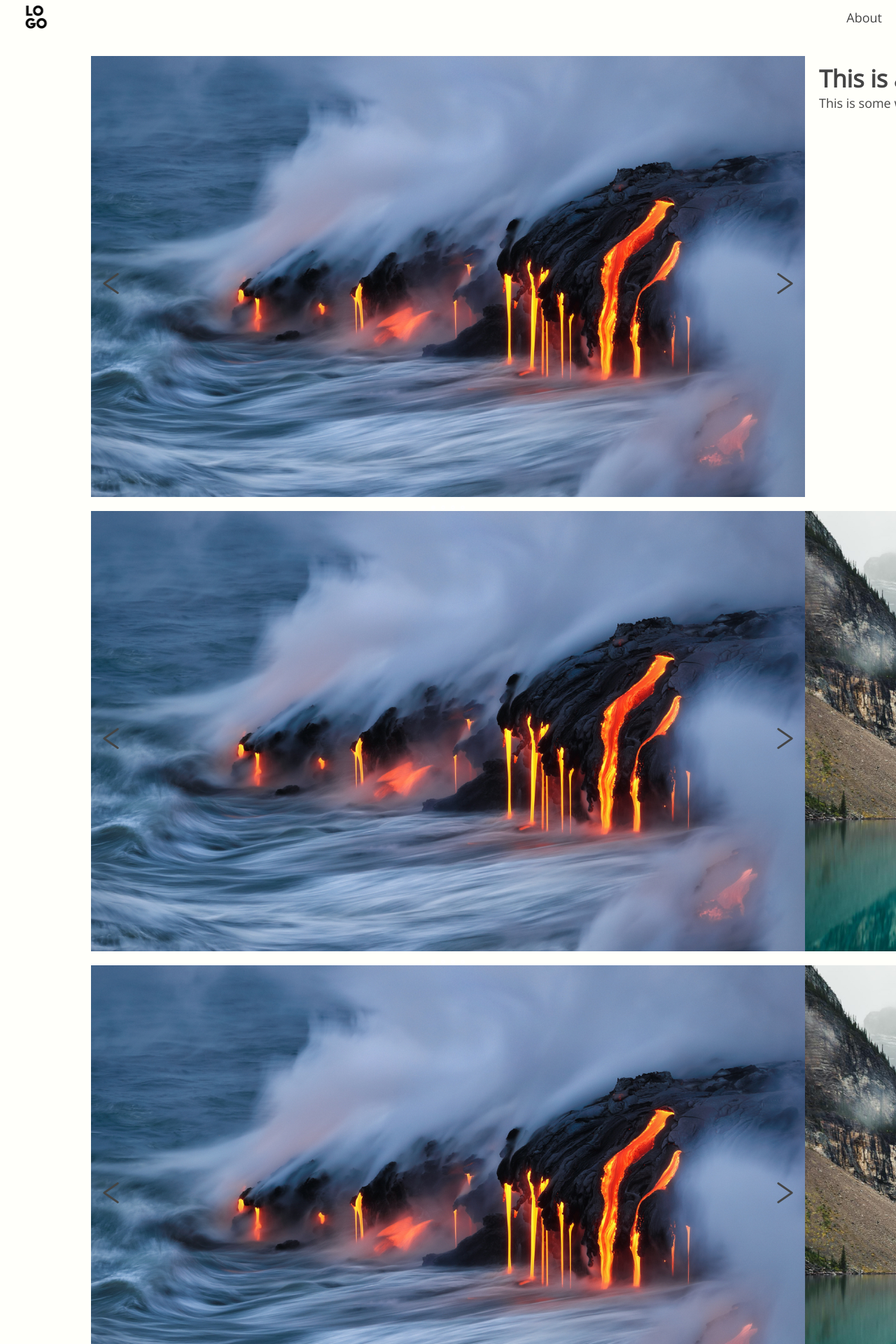
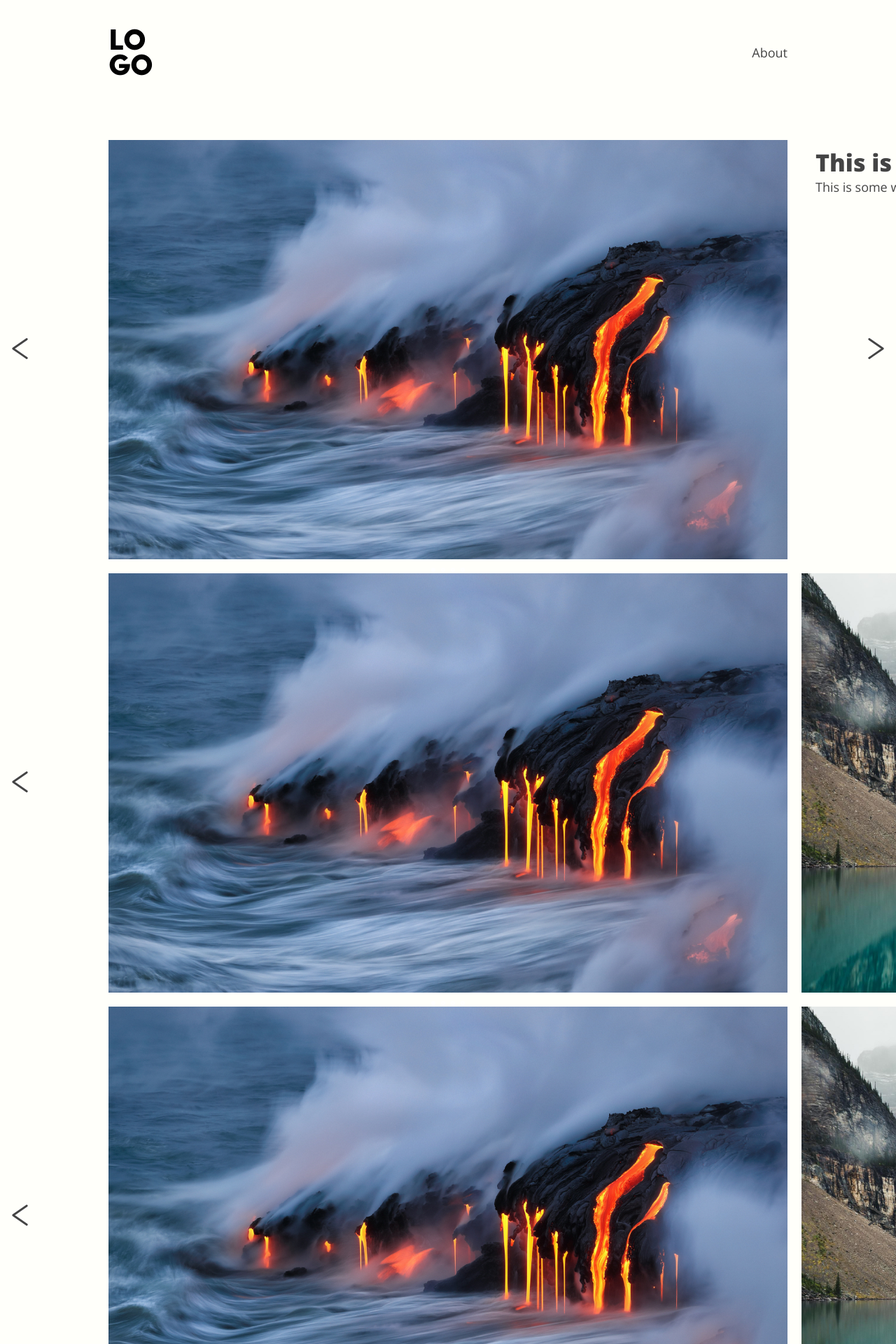
Before and after one commit to vendorprefix/vendorprefix.github.io, a PHP site: page / in a window 1280 px wide. Shown: the top 1920 px of the page at 70% size. Run offline with PHP 8.4, Linux system fonts and the light colour scheme.

Commit message:
updated build

```diff
--- a/stylesheets/site.css
+++ b/stylesheets/site.css
@@ -1,4 +1,4 @@
-@import "https://fonts.googleapis.com/css?family=Open+Sans";
+@import "https://fonts.googleapis.com/css?family=Open+Sans:400,700,800";
 /* line 2, _reset.scss */
 * {
   box-sizing: border-box; }
@@ -49,7 +49,7 @@ table {
 
 /* line 29, _vars.scss */
 body {
-  content: 102rem; }
+  content: 990px; }
 
 /* line 1, _global.scss */
 html {
@@ -102,11 +102,11 @@ a {
     justify-content: center; }
   /* line 15, components/_c-body.scss */
   .c-body--container {
-    width: 102rem;
+    width: 990px;
     display: flex;
     flex-direction: column;
     margin-top: 8rem; }
-    @media screen and (min-width: 102rem) {
+    @media screen and (min-width: 990px) {
       /* line 15, components/_c-body.scss */
       .c-body--container {
         margin-top: 20rem; } }
@@ -132,21 +132,21 @@ a {
     /* line 22, components/_c-nav.scss */
     .c-nav--contents img {
       transform: scale(0.5); }
-      @media screen and (min-width: 102rem) {
+      @media screen and (min-width: 990px) {
         /* line 22, components/_c-nav.scss */
         .c-nav--contents img {
           transform: scale(1); } }
-    @media screen and (min-width: 102rem) {
+    @media screen and (min-width: 990px) {
       /* line 30, components/_c-nav.scss */
       .c-nav--contents.active {
         height: 8rem; }
         /* line 35, components/_c-nav.scss */
         .c-nav--contents.active img {
           transform: scale(0.8); } }
-    @media screen and (min-width: 102rem) {
+    @media screen and (min-width: 990px) {
       /* line 10, components/_c-nav.scss */
       .c-nav--contents {
-        width: 102rem;
+        width: 990px;
         height: 15rem;
         padding-left: 1rem;
         padding-right: 1rem; } }
@@ -162,7 +162,7 @@ a {
   margin-left: 2rem;
   margin-right: 2rem;
   padding-bottom: 4rem; }
-  @media screen and (min-width: 102rem) {
+  @media screen and (min-width: 990px) {
     /* line 1, components/_c-about.scss */
     .c-about,
     .c-contact {
@@ -188,7 +188,7 @@ a {
   display: flex;
   flex-direction: column;
   margin-top: 2rem; }
-  @media screen and (min-width: 102rem) {
+  @media screen and (min-width: 990px) {
     /* line 31, components/_c-about.scss */
     .c-contact {
       flex-direction: row;
@@ -196,11 +196,11 @@ a {
   /* line 41, components/_c-about.scss */
   .c-contact--image {
     margin-bottom: 2rem; }
-    @media screen and (min-width: 102rem) {
+    @media screen and (min-width: 990px) {
       /* line 41, components/_c-about.scss */
       .c-contact--image {
         margin-right: 5rem; } }
-  @media screen and (min-width: 102rem) {
+  @media screen and (min-width: 990px) {
     /* line 48, components/_c-about.scss */
     .c-contact--info {
       margin-right: 5rem; } }
@@ -221,7 +221,7 @@ a {
   padding-right: 1rem;
   transition: height 0.2s;
   border-top: 1px solid #444444; }
-  @media screen and (min-width: 102rem) {
+  @media screen and (min-width: 990px) {
     /* line 1, components/_c-footer.scss */
     .c-footer {
       height: 6rem;
@@ -249,7 +249,7 @@ a {
   position: relative;
   margin: 0;
   padding: 0; }
-  @media screen and (min-width: 102rem) {
+  @media screen and (min-width: 990px) {
     /* line 14, components/_c-slider.scss */
     .unslider {
       position: static; } }
@@ -257,7 +257,7 @@ a {
 /* line 22, components/_c-slider.scss */
 .unslider-wrap {
   position: relative; }
-  @media screen and (min-width: 102rem) {
+  @media screen and (min-width: 990px) {
     /* line 25, components/_c-slider.scss */
     .unslider-wrap li {
       padding: 0 1rem !important; } }
@@ -310,7 +310,7 @@ a {
   display: flex;
   justify-content: flex-start;
   align-items: center; }
-  @media screen and (min-width: 102rem) {
+  @media screen and (min-width: 990px) {
     /* line 61, components/_c-slider.scss */
     .unslider-arrow {
       height: 74.5%; } }
```
